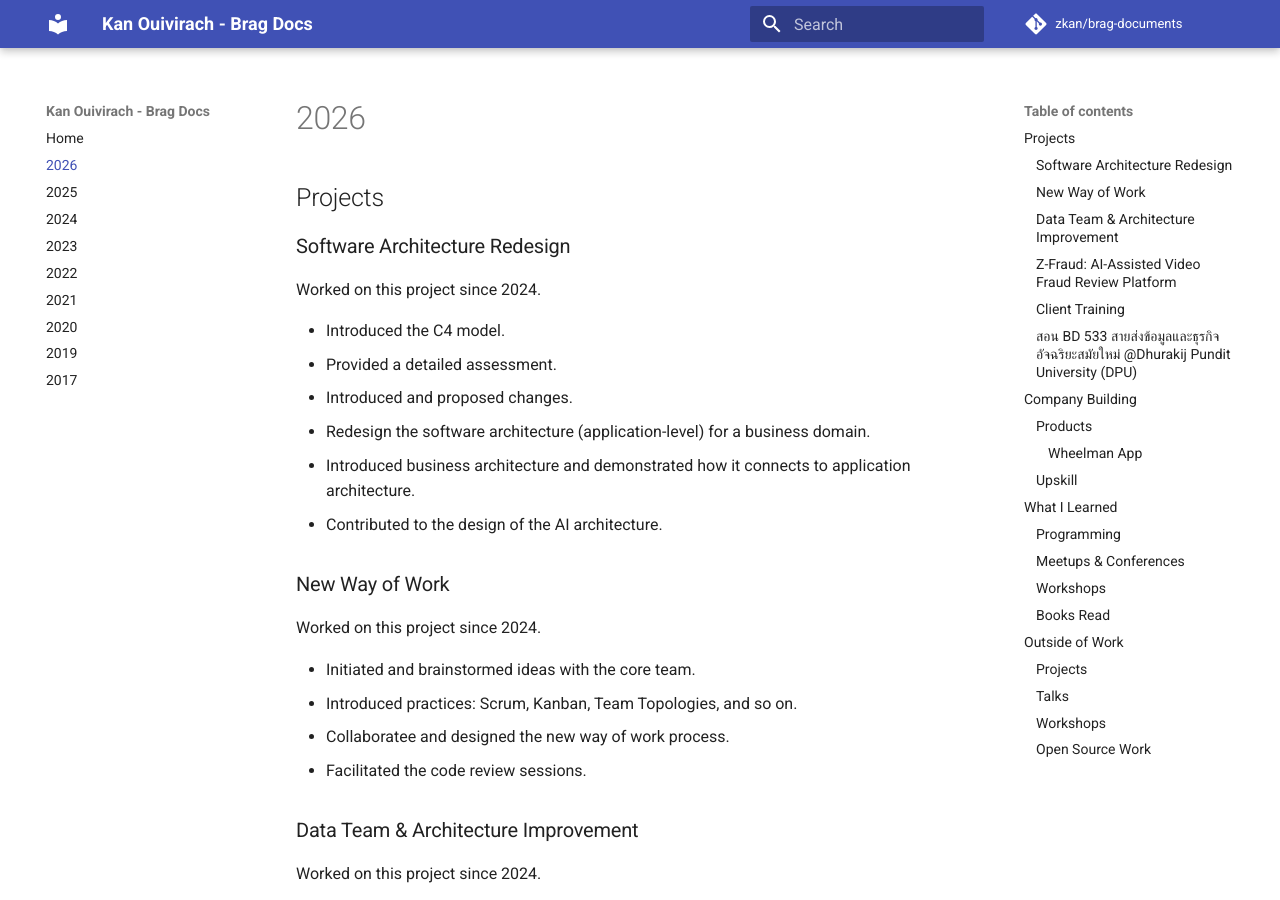
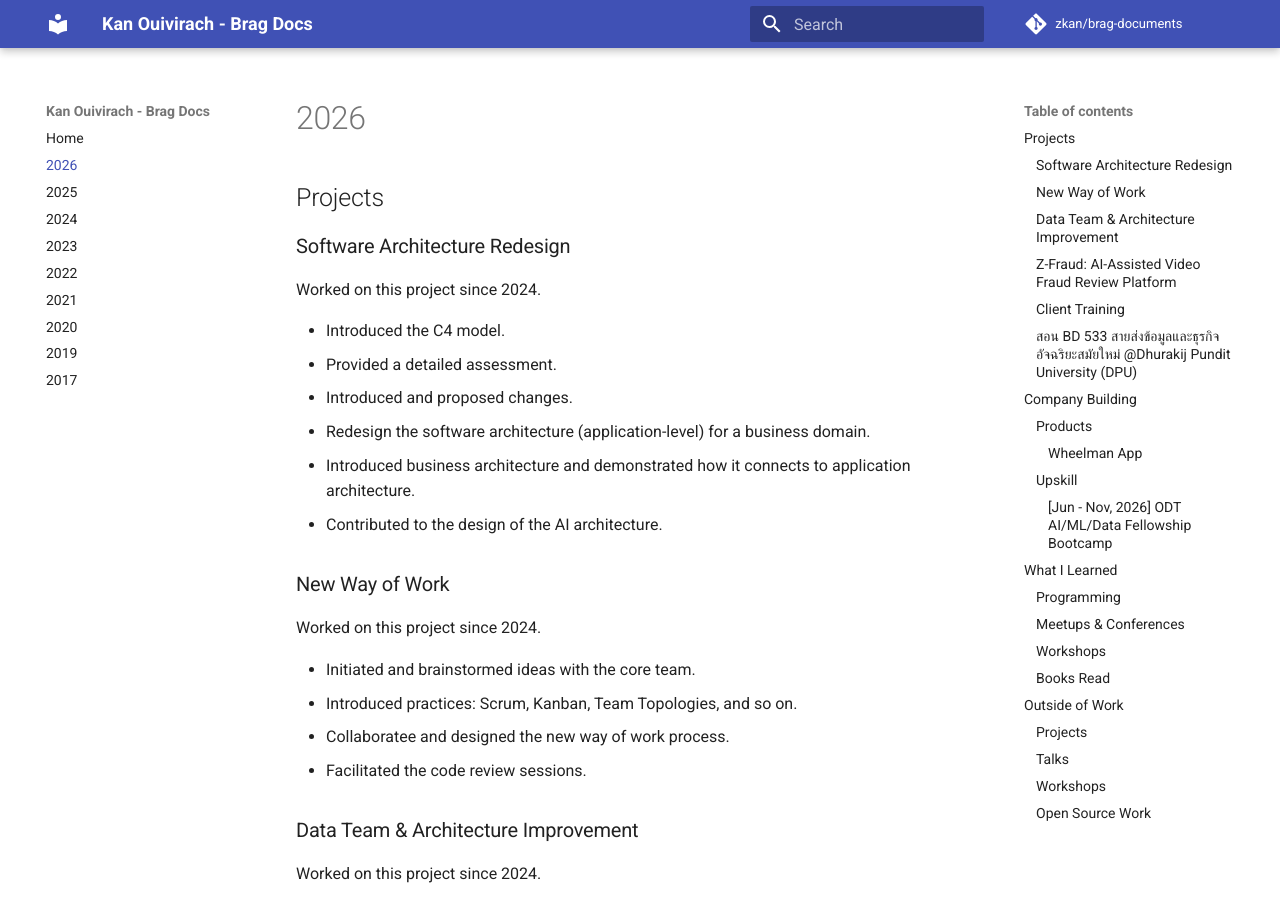
Before and after one commit to zkan/brag-documents, an MkDocs documentation site: the page built from docs/2026.md, in a window 1280 px wide and 900 px high. Built offline with MkDocs 1.6.1 and Material for MkDocs 9.7.7, drawn with Linux system fonts in a browser that asks for light colours; comment, search, counter and statistics services are not loaded.

Commit message:
Revise format

```diff
--- a/docs/2026.md
+++ b/docs/2026.md
@@ -72,9 +72,10 @@
 
 ### Upskill
 
-* [Jun - Nov, 2026] ODT AI/ML/Data Fellowship Bootcamp
-  * [Jul 18, 2026] Data. Design. Decisions. (Data Storytelling + Dashboard Design + Data Product)
-  * [Jun 7, 2026] Thinking with Data
+#### [Jun - Nov, 2026] ODT AI/ML/Data Fellowship Bootcamp
+
+* [Jul 18, 2026] Data. Design. Decisions. (Data Storytelling + Dashboard Design + Data Product)
+* [Jun 7, 2026] Thinking with Data
 
 ## What I Learned
 
```
